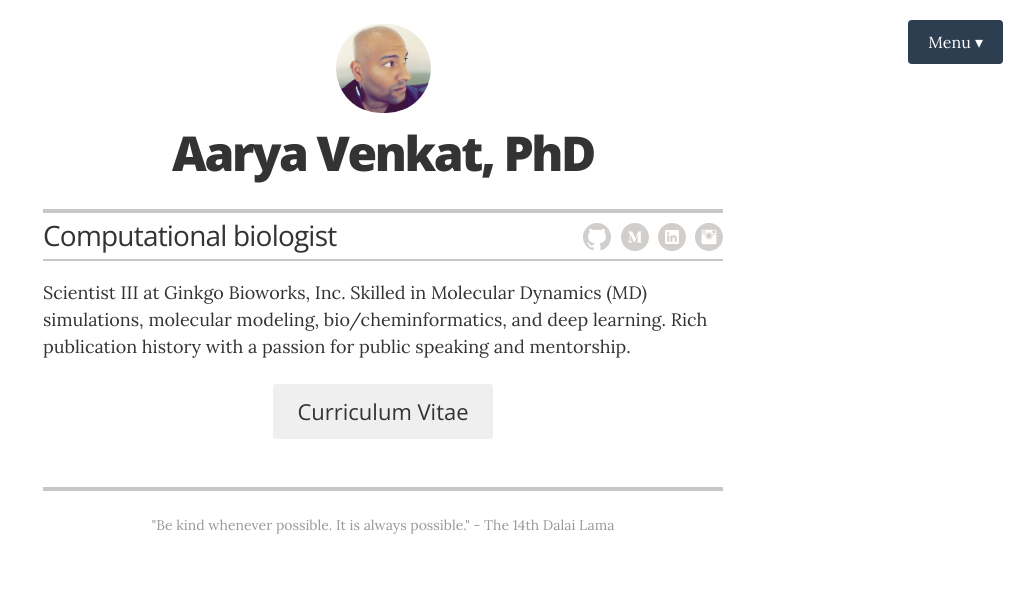
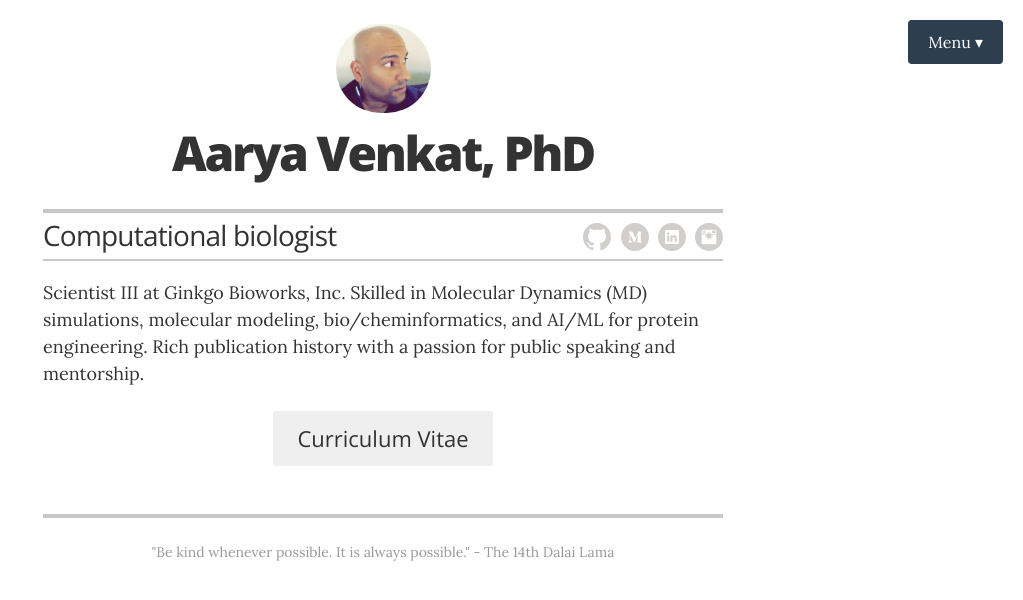
Before and after one commit to arikat/arikat.github.io, a Jekyll site: the page built from index.html, in a window 1280 px wide. Shown: the top 600 px of the page, without its empty margins (257-1280 px from the left). Built offline with Jekyll 4.4.1, drawn with Linux system fonts in a browser that asks for light colours.

Commit message:
minor edits

```diff
--- a/_config.yml
+++ b/_config.yml
@@ -23,7 +23,7 @@ resume_contact_telephone:       "678-404-1666"
 resume_header_contact_info:     "678-404-1666 • aaryakat@outlook.com"
 display_header_contact_info:    "false"
 
-resume_header_intro: "<p>Scientist III at Ginkgo Bioworks, Inc. Skilled in Molecular Dynamics (MD) simulations, molecular modeling, bio/cheminformatics, and deep learning. Rich publication history with a passion for public speaking and mentorship.</p>"
+resume_header_intro: "<p>Scientist III at Ginkgo Bioworks, Inc. Skilled in Molecular Dynamics (MD) simulations, molecular modeling, bio/cheminformatics, and AI/ML for protein engineering. Rich publication history with a passion for public speaking and mentorship.</p>"
 
 resume_looking_for_work:        "yes"
 
```
